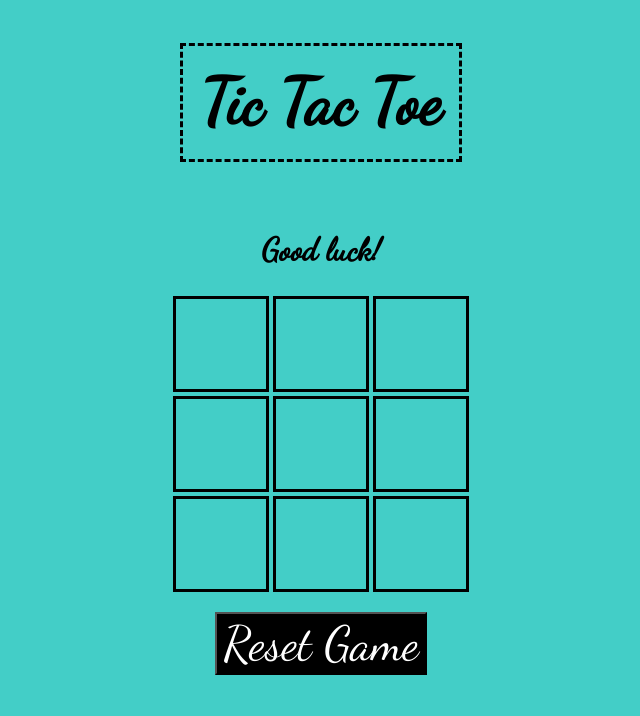
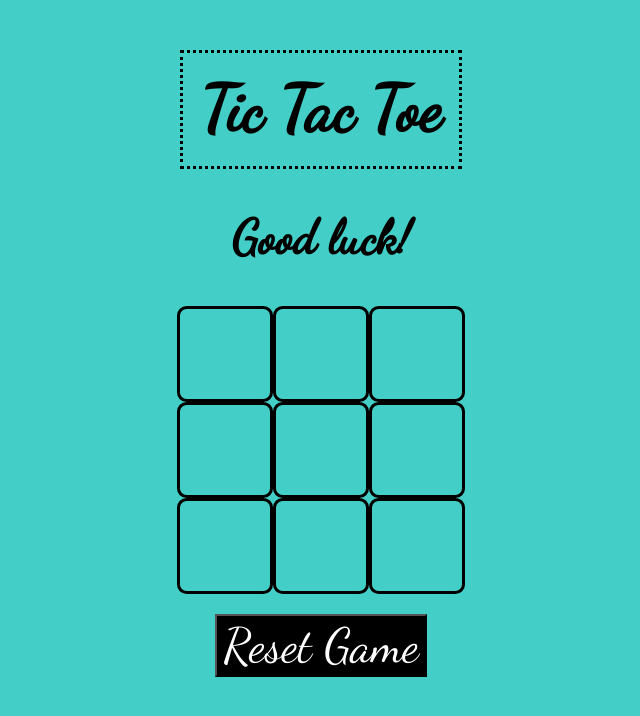
Before and after one commit to devanrterry/tictactoe, a plain HTML site: page index.html in a window 1280 px wide. Shown: the whole page, without its empty margins (319-959 px from the left). Drawn offline with Linux system fonts and the light colour scheme.

Commit message:
updated styling

```diff
--- a/css/main.css
+++ b/css/main.css
@@ -5,9 +5,9 @@
     font-family: 'Dancing Script', cursive;
     font-size: 4rem;
     padding: 18px;
-    border-style: dashed;
+    border-style: dotted;
     border-color: black;
-    margin: 50px, 0px, 10px, 0px;
+    margin: 50px 0px 0px 0px;
   }
 
   body {
@@ -24,17 +24,19 @@
     display: grid;
     grid-template-columns: repeat(3, 12vmin);
     grid-template-rows: repeat(3, 12vmin);
-    grid-gap: .5vmin;
+    /* grid-gap: .05vmin; */
+
   }
 
   section.grid-container div {
-    border-radius: 0%;
+    border-radius: 10%;
     border: 3px solid black;
     text-align: center;
     display: flex;
     align-items: center;
     justify-content: center;
-    font-size: 3rem;
+    font-size: 3.5rem;
+    font-style: 'Dancing Script', cursive;
   }
 
   #play-again {
@@ -44,16 +46,16 @@
     color: white;
     margin: 20px;
     transition: all 0.3s ease;
+    outline: none;
   }
 
   #play-again:hover {
     cursor: pointer;
-
     transform: scale(1.2);
   }
 
   #message {
     font-family: 'Dancing Script', cursive;
     padding: 0px;
-    font-size: 2rem;
+    font-size: 3rem;
   }
--- a/js/main.js
+++ b/js/main.js
@@ -6,7 +6,7 @@ const ATTEMPT_LIMIT = 9;
 
 /*----- app's state (variables) -----*/
 let turn, winner, board, attempts = 0;
-// turn = 1
+
 
 /*----- cached element references -----*/
 
@@ -23,6 +23,7 @@ grid.addEventListener('click', handleClick);
 
 
 // /*----- functions -----*/
+
 init()
 
 function init() {
@@ -81,12 +82,8 @@ function handleClick(evt) {
         let evtId = evt.target.id;
         let column = parseInt(evtId[1]);
         let row = parseInt(evtId[3]);
-        // cells.forEach(function (e) {
-        //     if (evtId === e.id) {
-                board[column][row] = turn;
-        //     }
-            attempts++;
-        // });
+        board[column][row] = turn;
+        attempts++;
         evt.target.className = 'disabled';
     }
     gameOver();
@@ -112,7 +109,7 @@ function checkRowWinner() {
     if (Math.abs(sum) === BOARD_SIZE){
         message.textContent = turn + " Wins!";
         winner = turn;
-        console.log(message);
+        // console.log(message);
     }
 };
 };
@@ -126,7 +123,7 @@ function checkColumnWinner(){
   if (Math.abs(sum) === BOARD_SIZE){
         message.textContent = turn + " Wins!";
         winner = turn;
-        console.log(message);
+        // console.log(message);
     }
 };
 };
@@ -141,14 +138,9 @@ function checkDiagonals(){
     if (Math.abs(diagonal1) === 3 || Math.abs(diagonal2) === 3){
         message.textContent = turn + " Wins!";
         winner = turn;
-        console.log(message);
+        // console.log(message);
     }
-    // let downSum = 0;
-    // let upSum = 0;
-    // for(let column = 0, row = 0; column < BOARD_SIZE, row < BOARD_SIZE; column++, row++){
-    //     let sum = 0;
 
-    // }
 };
 
 function checkTie(){
@@ -163,8 +155,6 @@ for(i = 0; i < BOARD_SIZE; i++){
     };
 };
 
-// };
-
 
 function gameOver(){
     checkRowWinner();
```
